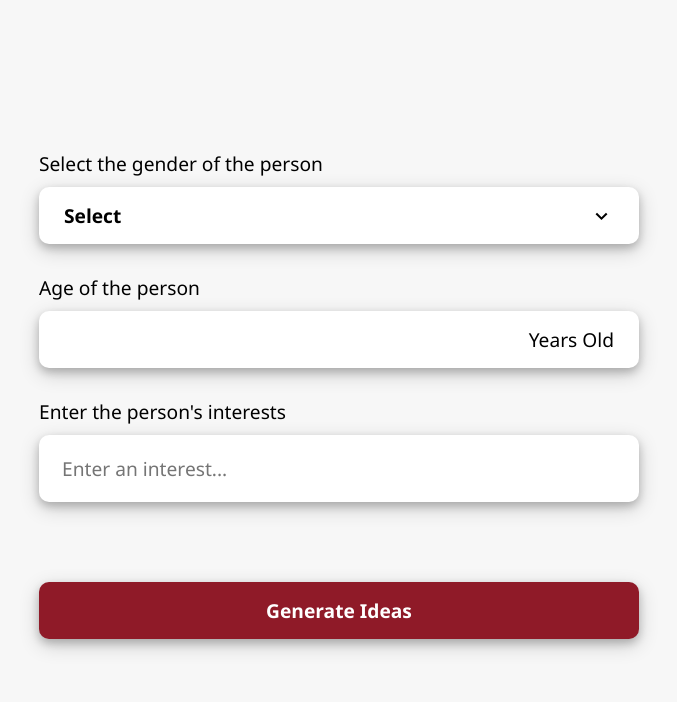
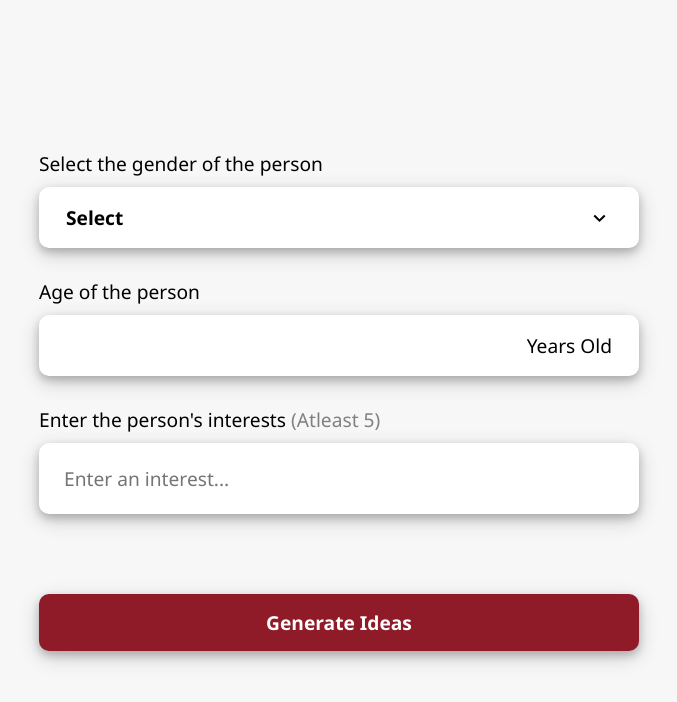
Before and after one commit to MartinTabz/nextjs-openai-gift-ideas, a Next.js app: page / in a window 1280 px wide. Shown: the top 702 px of the page, without its empty margins (301-978 px from the left). Built offline with nearby package versions, Linux system fonts and the light colour scheme.

Commit message:
Validace a načítání při submitu formy

```diff
--- /dev/null
+++ b/components/loading.js
@@ -0,0 +1,18 @@
+import styles from '@/styles/Loading.module.css';
+import Head from 'next/head';
+import { AiOutlineLoading } from 'react-icons/ai';
+
+export default function Loading() {
+	return (
+		<>
+			<Head>
+				<title>Generating ideas...</title>
+			</Head>
+			<section className={styles.loadingsection}>
+				<span>
+					<AiOutlineLoading size={50} className={styles.spinner} />
+				</span>
+			</section>
+		</>
+	);
+}
--- a/pages/index.js
+++ b/pages/index.js
@@ -1,3 +1,4 @@
+import Loading from '@/components/loading';
 import styles from '@/styles/Home.module.css';
 import Head from 'next/head';
 import { useState } from 'react';
@@ -5,18 +6,24 @@ import { BiChevronDown } from 'react-icons/bi';
 import { HiX } from 'react-icons/hi';
 
 export default function Home() {
+	const [isLoading, setIsLoading] = useState(false);
+
 	// Gender input and selection box
 	const [selectedGender, setSelectedGender] = useState('');
 	const [openGender, setOpenGender] = useState(false);
+	const [genderError, setGenderError] = useState(false);
 
 	// Age input
 	const [ageValue, setAgeValue] = useState('');
+	const [ageError, setAgeError] = useState(false);
 
 	// Declaration of tags array
 	const [tags, setTags] = useState([]);
+	const [tagsError, setTagsError] = useState(false);
 	//Function for processing the tags
 	function handleKeydown(e) {
 		if (e.key !== 'Enter') {
+			setTagsError(false);
 			return;
 		}
 		const value = e.target.value;
@@ -44,35 +51,39 @@ export default function Home() {
 	};
 
 	// Submitting form
-	const getIdeas = (e) => {
+	const getIdeas = async (e) => {
 		e.preventDefault();
 
 		// Error conditions
 		var inputerror = false;
 		if (!selectedGender) {
-			console.log('Gender was not chosen!');
+			setGenderError(true);
 			inputerror = true;
 		}
 		if (!ageValue) {
-			console.log('Input age of the person!');
+			setAgeError(true);
 			inputerror = true;
 		}
 		if (tags.length <= 4) {
-			console.log(
-				'There must be atleas 5 interests! You have only ' +
-					tags.length.toString()
-			);
+			setTagsError(true);
 			inputerror = true;
 		}
 
 		// If there is no error, data gets sent to API
 		if (!inputerror) {
+			setIsLoading(true);
 			const body = {
 				gender: selectedGender,
 				age: ageValue,
 				interest: tags,
 			};
-			console.log(JSON.stringify(body));
+			const res = await fetch('/api/getideas', {
+				method: 'POST',
+				headers: {
+					'Content-Type': 'application/json',
+				},
+				body: JSON.stringify(body),
+			});
 		}
 	};
 
@@ -81,6 +92,9 @@ export default function Home() {
 			<Head>
 				<title>Generate Gift Ideas</title>
 			</Head>
+			{isLoading ? (
+				<Loading />
+			) : (
 				<section className={styles.ideapage}>
 					<div className={styles.formarea}>
 						<form onKeyDown={handleKeydownForm} onSubmit={getIdeas}>
@@ -89,9 +103,13 @@ export default function Home() {
 								<div className={styles.inputgroup}>
 									<label>Select the gender of the person </label>
 									<div
-									onClick={() => setOpenGender(!openGender)}
+										onClick={() => {
+											setOpenGender(!openGender);
+											setGenderError(false);
+										}}
 										className={styles.dropdown}
 										style={{
+											border: genderError && ' 2px solid red',
 											borderRadius: openGender ? '10px 10px 0px 0px' : '10px',
 										}}
 									>
@@ -131,21 +149,43 @@ export default function Home() {
 
 								<div className={styles.inputgroup}>
 									<label>Age of the person</label>
-								<div className={styles.numberinput}>
+									<div
+										style={{
+											border: ageError && ' 2px solid red',
+										}}
+										className={styles.numberinput}
+									>
 										<input
 											type="number"
 											min="1"
 											max="120"
 											value={ageValue}
-										onChange={(e) => setAgeValue(e.target.value)}
+											onChange={(e) => {
+												setAgeValue(e.target.value);
+												setAgeError(false);
+											}}
 										/>
 										<span>Years Old</span>
 									</div>
 								</div>
 
 								<div className={styles.inputgroup}>
-								<label>Enter the person&apos;s interests</label>
-								<div className={styles.interestinputarea}>
+									<label>
+										Enter the person&apos;s interests{' '}
+										<span
+											style={{
+												color: tagsError && 'red',
+											}}
+										>
+											Atleast 5
+										</span>
+									</label>
+									<div
+										style={{
+											border: tagsError && '2px solid red',
+										}}
+										className={styles.interestinputarea}
+									>
 										{tags.map((tag, index) => (
 											<div key={index} className={styles.tagitem}>
 												<span className={styles.tagname}>{tag}</span>
@@ -173,6 +213,7 @@ export default function Home() {
 						</form>
 					</div>
 				</section>
+			)}
 		</>
 	);
 }
--- a/styles/Home.module.css
+++ b/styles/Home.module.css
@@ -15,6 +15,16 @@
 .inputgroup label {
 	font-size: 1.2rem;
 }
+.inputgroup label span {
+	font-size: 1.2rem;
+	color: var(--desc);
+}
+.inputgroup label span::before {
+	content: '(';
+}
+.inputgroup label span::after {
+	content: ')';
+}
 .dropdown {
 	text-transform: capitalize;
 }
@@ -27,7 +37,7 @@
 	justify-content: space-between;
 	box-shadow: 0 4px 8px 0 rgba(0, 0, 0, 0.2), 0 6px 20px 0 rgba(0, 0, 0, 0.19);
 	cursor: pointer;
-	border: 0;
+	border: 2px solid transparent;
 	border-radius: 10px;
 	font-weight: 600;
 	font-size: 1.2rem;
@@ -59,7 +69,7 @@
 	position: relative;
 	margin-top: 10px;
 	box-shadow: 0 4px 8px 0 rgba(0, 0, 0, 0.2), 0 6px 20px 0 rgba(0, 0, 0, 0.19);
-	border: 0;
+	border: 2px solid transparent;
 	border-radius: 10px;
 	display: flex;
 	align-items: center;
@@ -108,7 +118,7 @@
    font-size: 1.2rem;
    padding: 15px 15px;
 	margin-top: 10px;
-   border: 0;
+   border: 2px solid transparent;
    border-radius: 10px;
    display: flex;
    align-items: center;
--- /dev/null
+++ b/styles/Loading.module.css
@@ -0,0 +1,22 @@
+.loadingsection {
+   width: 100%;
+   position: relative;
+   height: 100vh;
+   background-color: var(--bila);
+   display: flex;
+   align-items: center;
+   justify-content: center;
+}
+.spinner {
+	border-radius: 50%;
+	animation: spin 500ms linear infinite;
+   color: var(--main);
+}
+@keyframes spin {
+	0% {
+		transform: rotate(0deg);
+	}
+	100% {
+		transform: rotate(360deg);
+	}
+}
--- a/styles/globals.css
+++ b/styles/globals.css
@@ -5,6 +5,7 @@
   --main: #8f1a28;
   --main-lighter: #daa2a2;
   --hover: #e2e2e2;
+  --desc: #808080;
 }
 body {
   background-color: var(--background);
```
Also changed, not shown: pages/api/getideas.js (renamed from pages/api/openai.js). Lines whose indentation alone changed are shown as unchanged.
